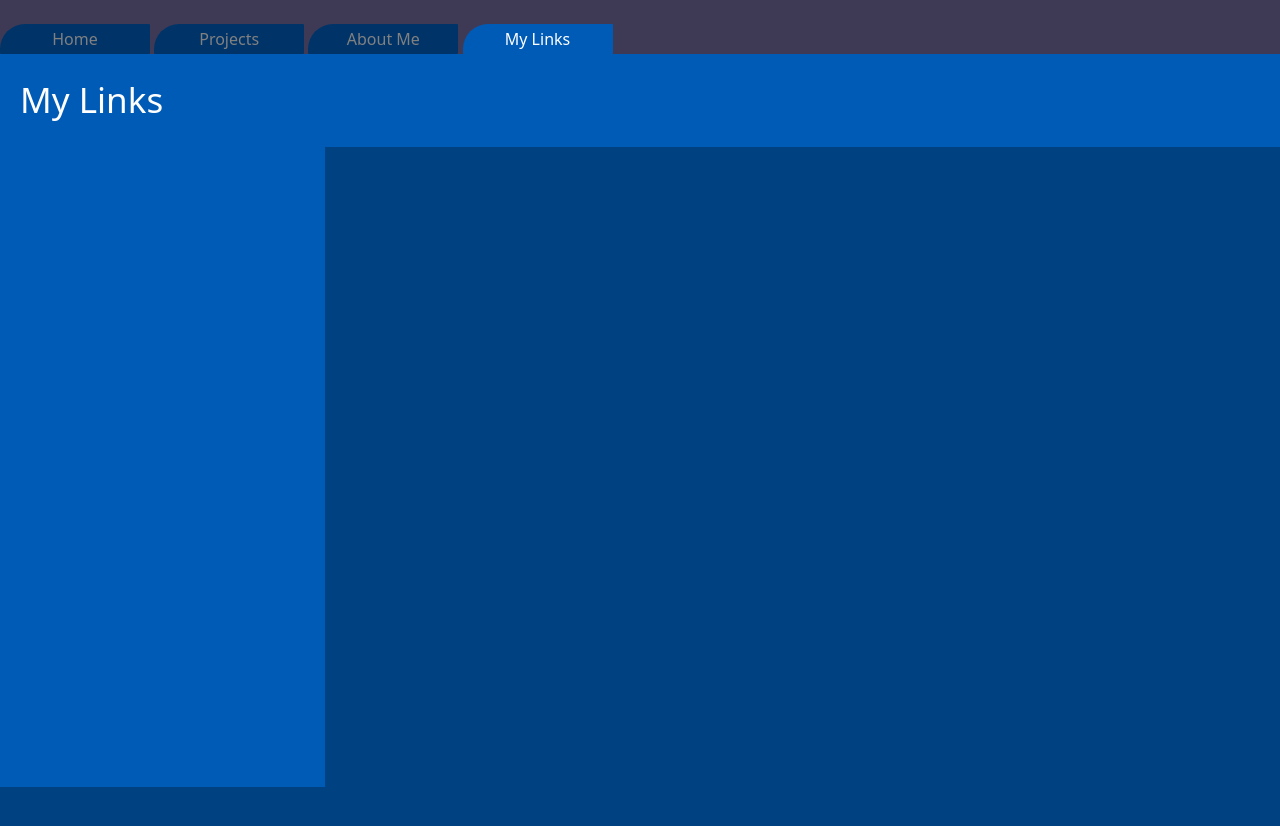
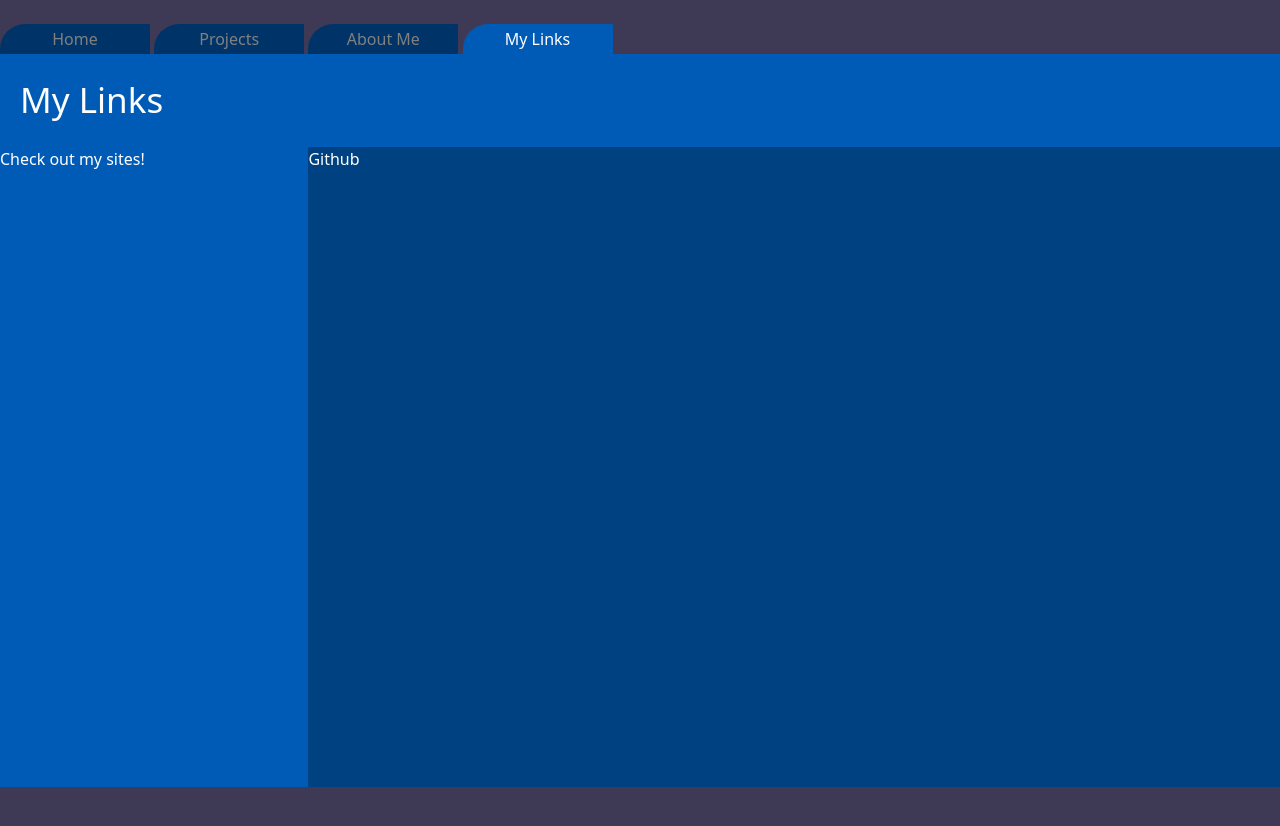
Before and after one commit to scottm213/scottmattera.net, a SvelteKit app: page /other in a window 1280 px wide. Shown: the top 826 px of the page. After the commit the page ends 800 px from the top, so only its background shows below. Built offline with nearby package versions, Linux system fonts and the light colour scheme.

Commit message:
fixed links page

```diff
--- a/src/app.css
+++ b/src/app.css
@@ -35,6 +35,13 @@ header {
     width: 75vw;
     border-radius: 0 25px 25px 0;
     background-color: #005bb7;
+
+}
+
+.otherSquare {
+    height: 80dvh;
+    width: 80dvw;
+
 
 }
 
--- a/src/routes/about/+page.svelte
+++ b/src/routes/about/+page.svelte
@@ -9,3 +9,6 @@
 <Tabs />
 <header> <h2>About Me</h2> </header>
 <div class = "square"> </div>
+<div class = "otherSquare bg-[#004281] ">
+    <p>test</p>
+</div>
--- a/src/routes/other/+page.svelte
+++ b/src/routes/other/+page.svelte
@@ -7,9 +7,11 @@
 <div> <br> </div>
 <Tabs />
 <header> <h2>My Links</h2> </header>
-<div class = "flex flex-row h-screen ">
-    <div class = "absolute square"> </div>
-    <div class = "bg-[#004281] h-80dvh w-full">
-        <p>test</p>
+<div class = "flex flex-row">
+    <div class = " square">
+        <p>Check out my sites!</p>
+    </div>
+    <div class = "otherSquare bg-[#004281]  ">
+        <a href = "https://github.com/scottm213"> Github </a>
     </div>
 </div>
```
